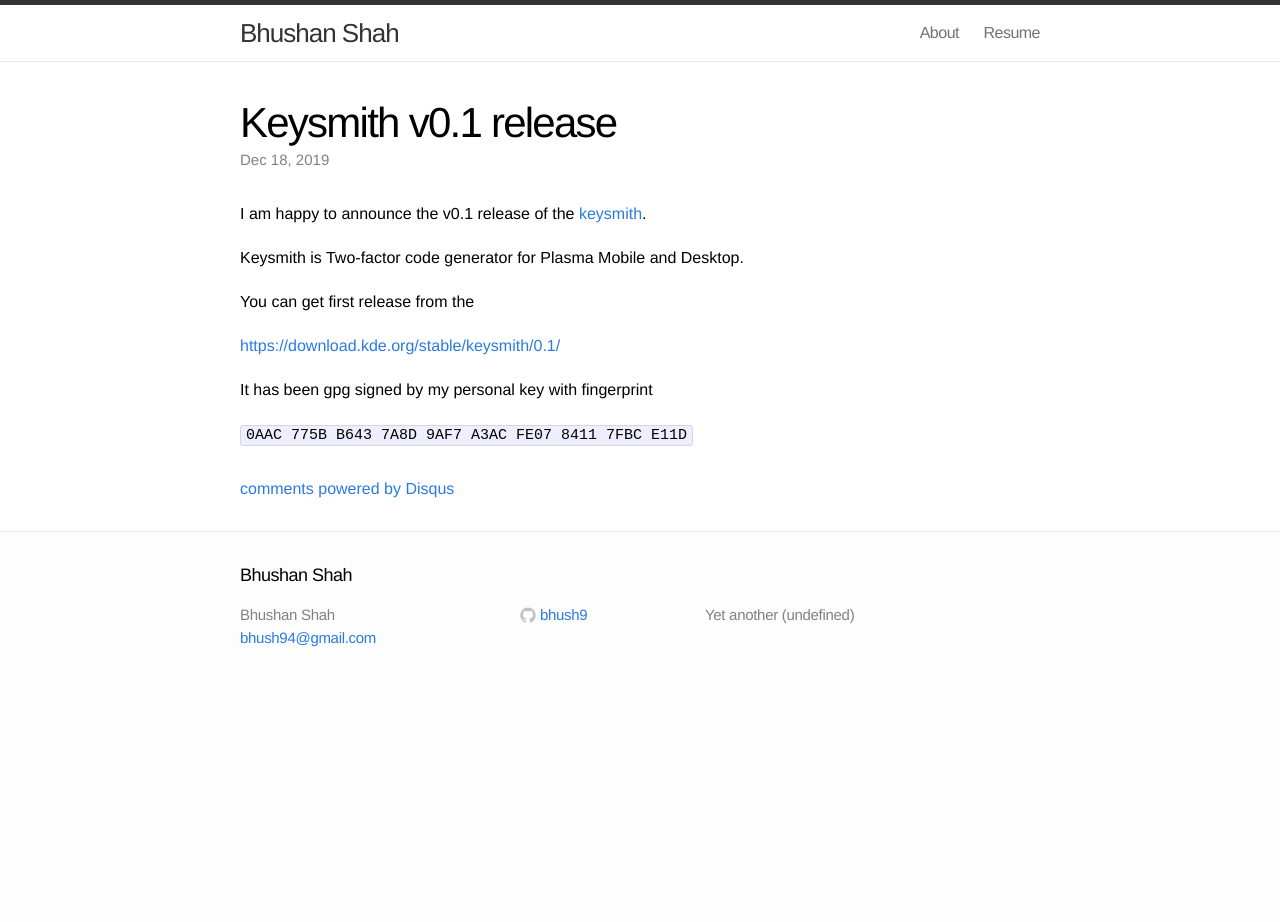
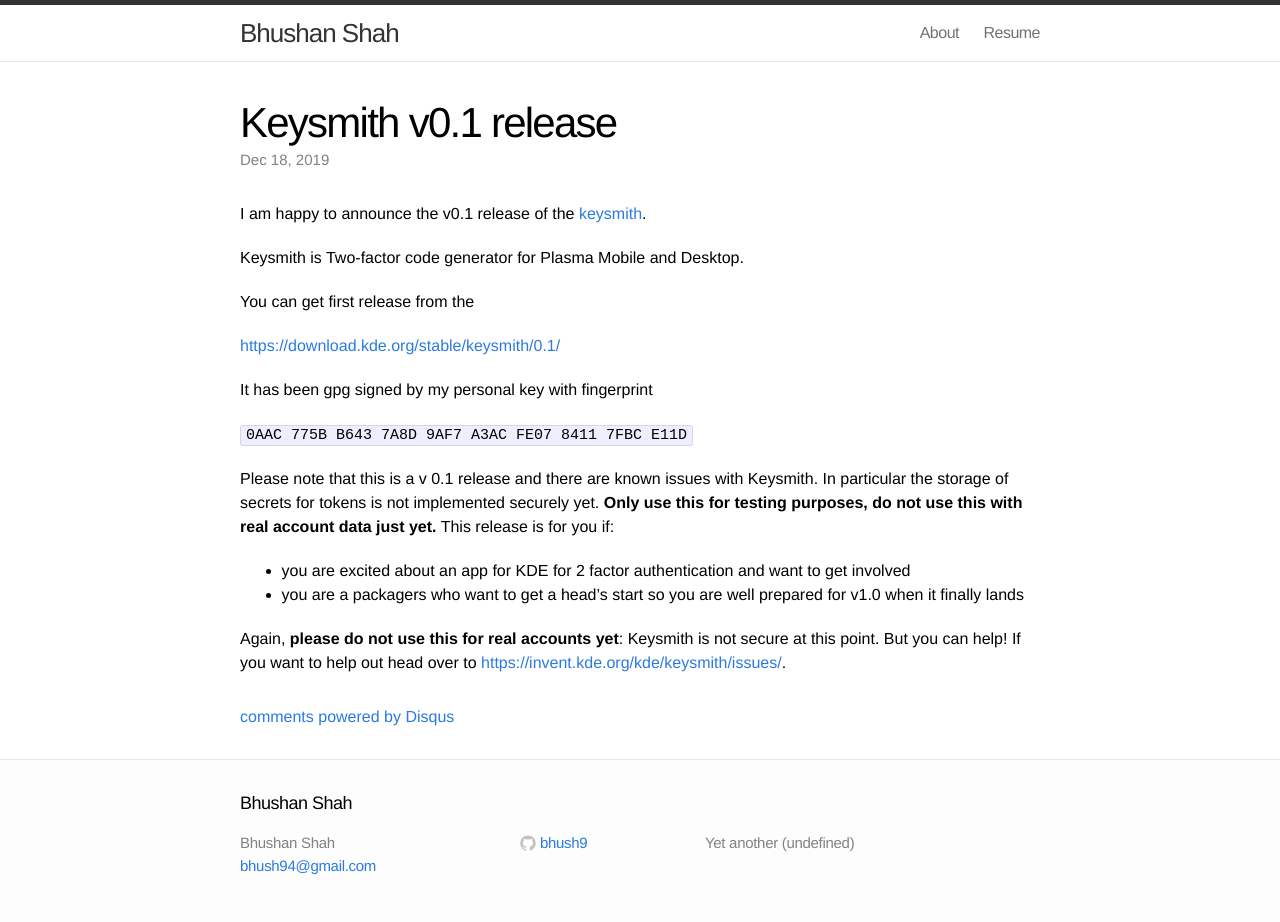
Before and after one commit to bhush9/bhush9.github.io, a Jekyll site: the page built from _posts/2019-12-18-keysmith-v0-1-release.markdown, in a window 1280 px wide. Built offline with Jekyll 4.4.1, drawn with Linux system fonts in a browser that asks for light colours; comment, search, counter and statistics services are not loaded; before the commit the page ends 900 px from its top, so only the background shows below that.

Commit message:
amend post

```diff
--- a/_posts/2019-12-18-keysmith-v0-1-release.markdown
+++ b/_posts/2019-12-18-keysmith-v0-1-release.markdown
@@ -18,3 +18,10 @@
 It has been gpg signed by my personal key with fingerprint
 
 `0AAC 775B B643 7A8D 9AF7  A3AC FE07 8411 7FBC E11D`
+
+Please note that this is a v 0.1 release and there are known issues with Keysmith. In particular the storage of secrets for tokens is not implemented securely yet. **Only use this for testing purposes, do not use this with real account data just yet.** This release is for you if:
+
+- you are excited about an app for KDE for 2 factor authentication and want to get involved
+- you are a packagers who want to get a head's start so you are well prepared for v1.0 when it finally lands
+
+Again, **please do not use this for real accounts yet**: Keysmith is not secure at this point. But you can help! If you want to help out head over to [https://invent.kde.org/kde/keysmith/issues/](https://invent.kde.org/kde/keysmith/issues/).
```
